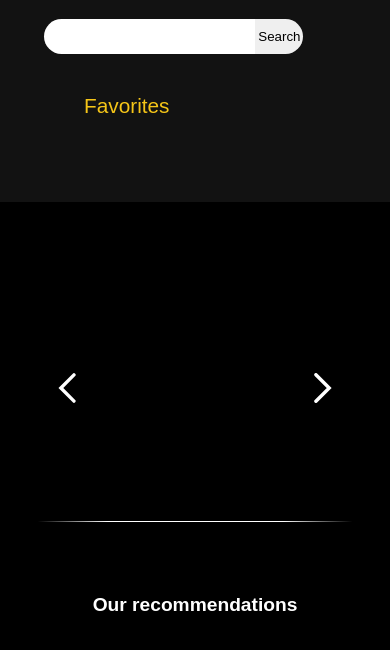
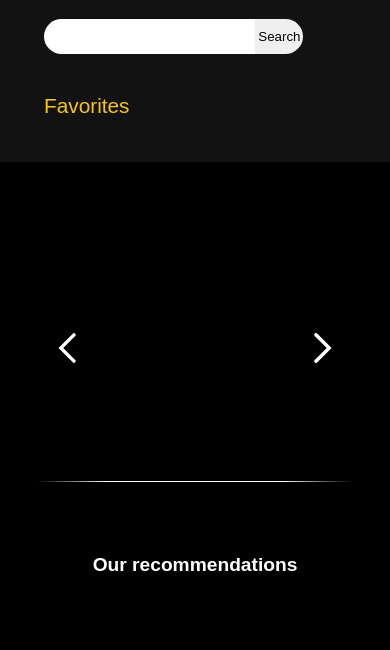
Before and after one commit to Carolina-Cardenas/Movie-dataBase, a plain HTML site: page index.html in a window 390 px wide. Shown: the part 86-736 px from the top of the page. Drawn offline with Linux system fonts and the light colour scheme; no server answers.

Commit message:
fixed styles

```diff
--- a/styles/style.css
+++ b/styles/style.css
@@ -158,7 +158,8 @@ body {
 
     .header__fav-btn {
         font-size: 2.3rem;
-        padding: 40px;
+        padding-top: 40px;
+
     }
 
     .favorite-star {
@@ -199,7 +200,8 @@ body {
 
     .header__fav-btn {
         font-size: 1.3rem;
-        padding: 40px;
+        padding-top: 40px;
+
     }
 
     .favorite-star {
```
